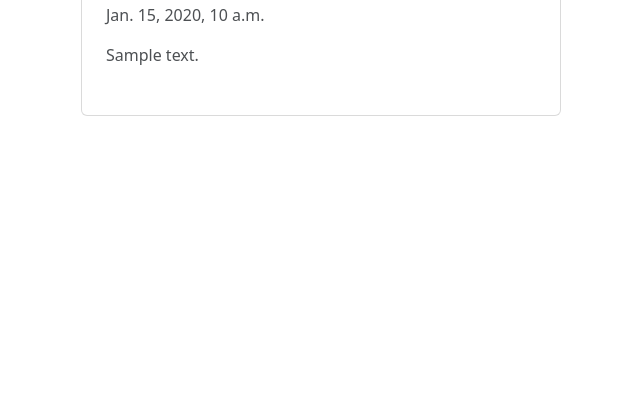
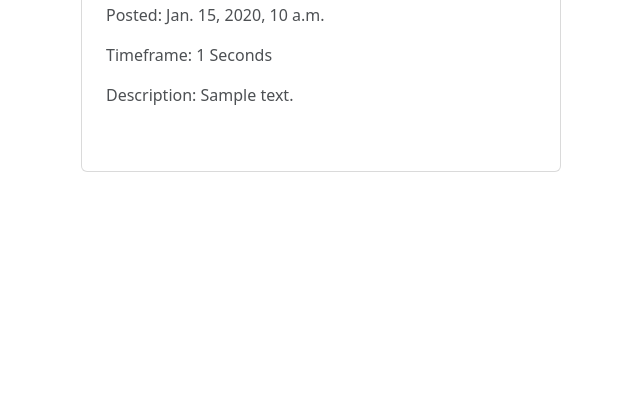
Before and after one commit to JFWebb/flourish, a Django app: page /posts/ in a window 1280 px wide. Shown: the part 309-729 px from the top of the page, without its empty margins (319-959 px from the left). Run offline with Django 4.2, Linux system fonts and the light colour scheme; a user stored in the database is signed in; tables that the repository leaves empty hold one stand-in row (values such as "Sample post"); some web fonts are replaced.

Commit message:
changes card details

```diff
--- a/main_app/templates/posts/index.html
+++ b/main_app/templates/posts/index.html
@@ -15,8 +15,9 @@
             </a>
         </div>
         <card class="card-body">
-            <p  class="card-text">{{ post.time_stamp }}</p>
-            <p  class="card-text">{{ post.desc }}</p>
+            <p>Posted: {{ post.time_stamp }}</p>
+            <p>Timeframe: {{ post.time_int }} {{ post.get_time_unit_display}}</p>
+            <p>Description: {{ post.desc }} </p>
         </card>
         </div>
     </div>
```
